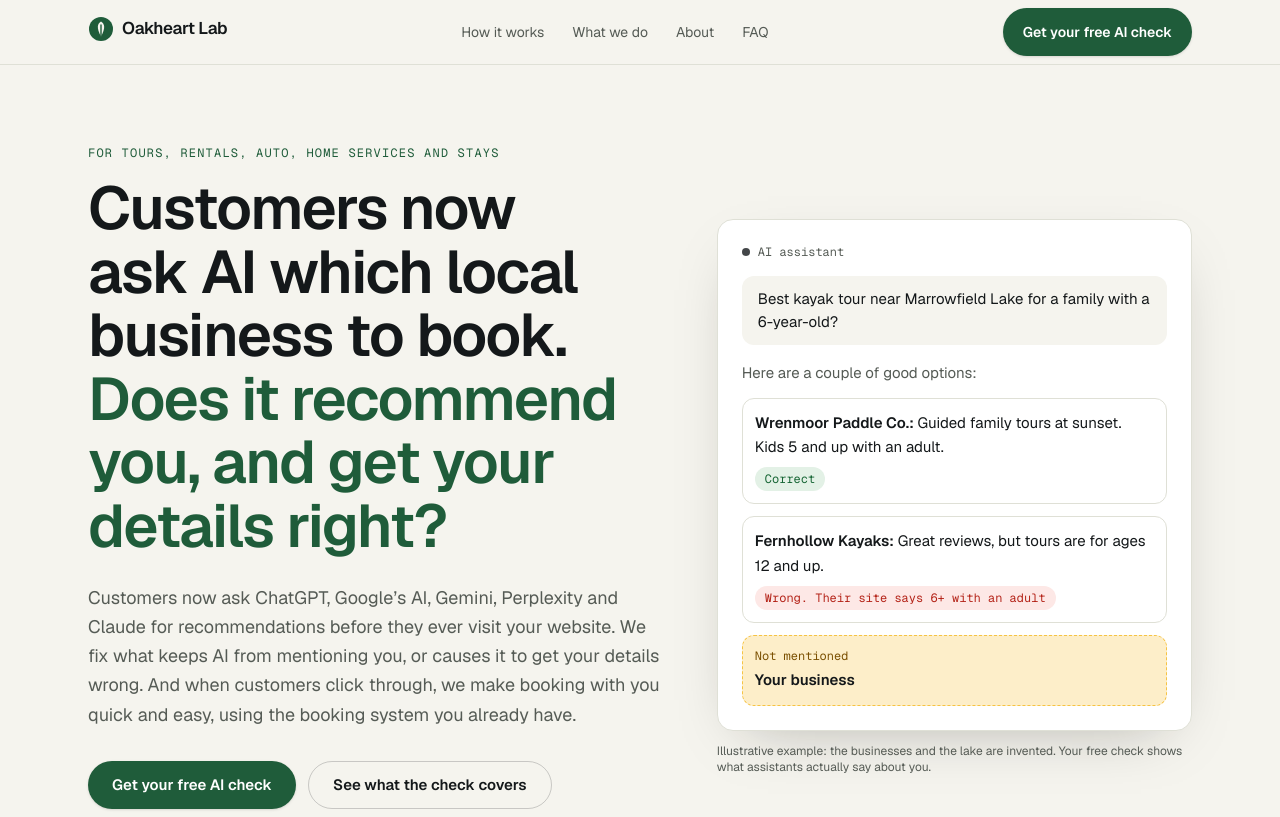
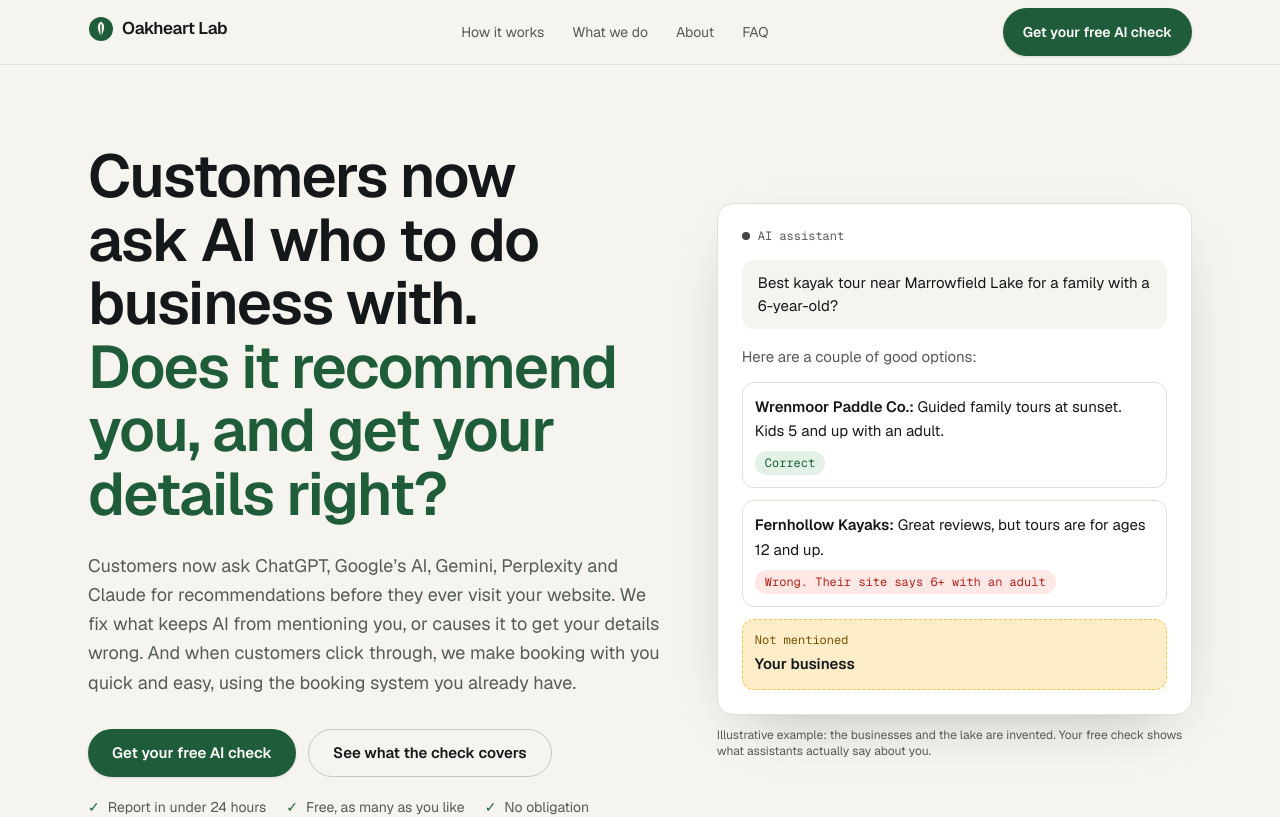
Before and after one commit to yilunzh/oakheart_lab, a Next.js app: page / in a window 1280 px wide. Shown: the top 817 px of the page. Built offline with nearby package versions, Linux system fonts and the light colour scheme; no server answers.

Commit message:
Hero: remove audience eyebrow; H1 'Customers now ask AI who to do business with.'
Co-Authored-By: Claude Opus 5.5 <noreply@anthropic.com>
Claude-Session: https://claude.ai/code/session_01HH1duEignkF6UtpCdXmqM3

```diff
--- a/src/app/opengraph-image.tsx
+++ b/src/app/opengraph-image.tsx
@@ -23,7 +23,7 @@ export default async function Image() {
         <div style={{ fontSize: 30, fontWeight: 600, display: "flex" }}>Oakheart Lab</div>
         <div style={{ display: "flex", flexDirection: "column" }}>
           <div style={{ fontSize: 62, fontWeight: 700, lineHeight: 1.08, letterSpacing: -1.5 }}>
-            Customers now ask AI which local business to book.
+            Customers now ask AI who to do business with.
           </div>
           <div style={{ fontSize: 62, fontWeight: 700, lineHeight: 1.08, letterSpacing: -1.5, color: "#1f5c3a" }}>
             Does it recommend you, and get your details right?
--- a/src/app/page.tsx
+++ b/src/app/page.tsx
@@ -16,7 +16,6 @@ import {
   homeFaq,
   moneyBack,
   alsoAvailable,
-  audienceLine,
   factsLine,
   loopNote,
   pillars,
@@ -81,11 +80,8 @@ export default function Home() {
       {/* Hero */}
       <section className="mx-auto grid max-w-6xl items-center gap-12 px-4 pb-16 pt-12 sm:px-6 sm:pt-20 lg:grid-cols-[1.1fr_0.9fr] lg:pb-24">
         <div>
-          <p className="font-mono text-xs uppercase tracking-widest text-accent">
-            {audienceLine}
-          </p>
-          <h1 className="mt-4 text-[2.3rem] font-semibold leading-[1.06] tracking-tight text-balance sm:text-6xl">
-            Customers now ask AI which local business to book.{" "}
+          <h1 className="text-[2.3rem] font-semibold leading-[1.06] tracking-tight text-balance sm:text-6xl">
+            Customers now ask AI who to do business with.{" "}
             <span className="text-accent">Does it recommend you, and get your details right?</span>
           </h1>
           <p className="mt-6 max-w-xl text-lg leading-relaxed text-muted">
--- a/src/content/site.ts
+++ b/src/content/site.ts
@@ -7,8 +7,6 @@ export const site = {
   description:
     "Oakheart Lab helps tours, rentals, auto, home-service and hospitality businesses get found by AI assistants, described correctly, booked without friction and supported after the booking, then keeps it that way every month.",
 };
-
-export const audienceLine = "For tours, rentals, auto, home services and stays";
 
 export const checkCta = {
   label: "Get your free AI check",
```
Also changed, not shown: 2 other files (tests, documents, lock files or other folders).
